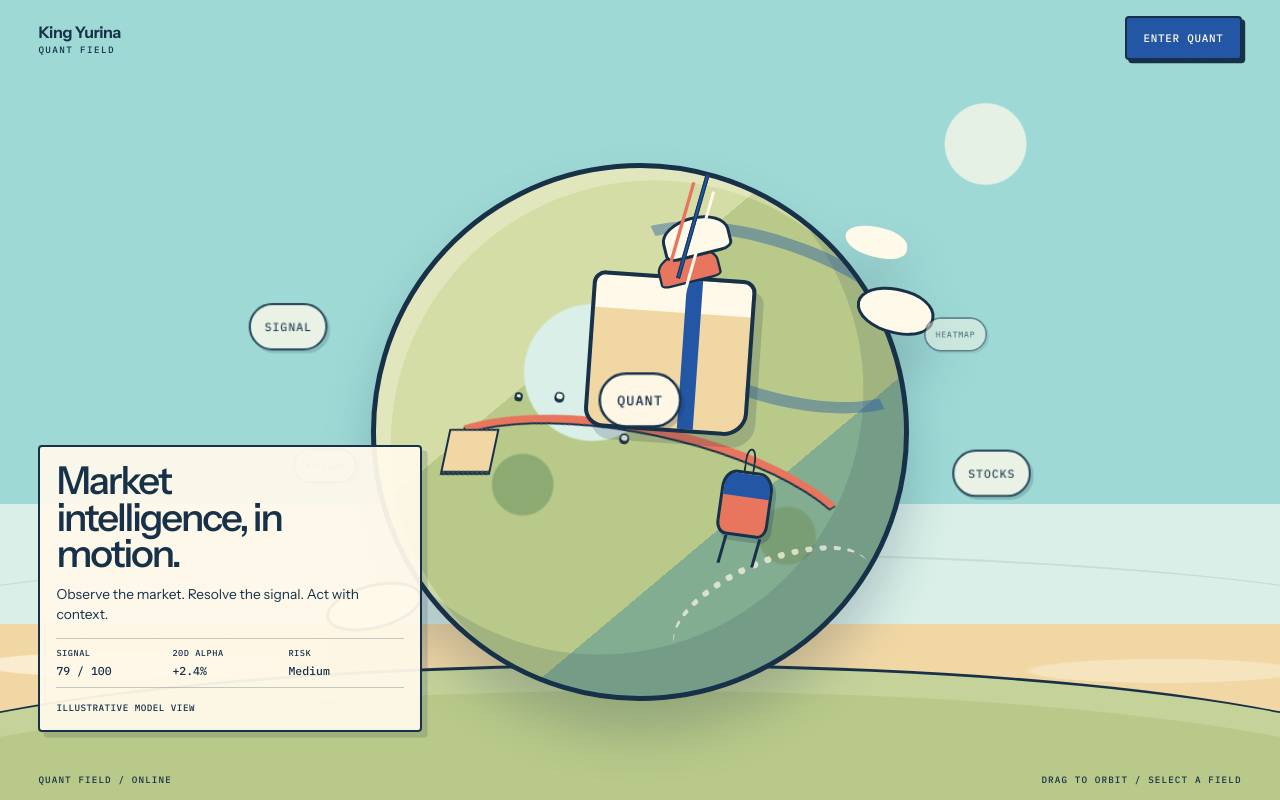
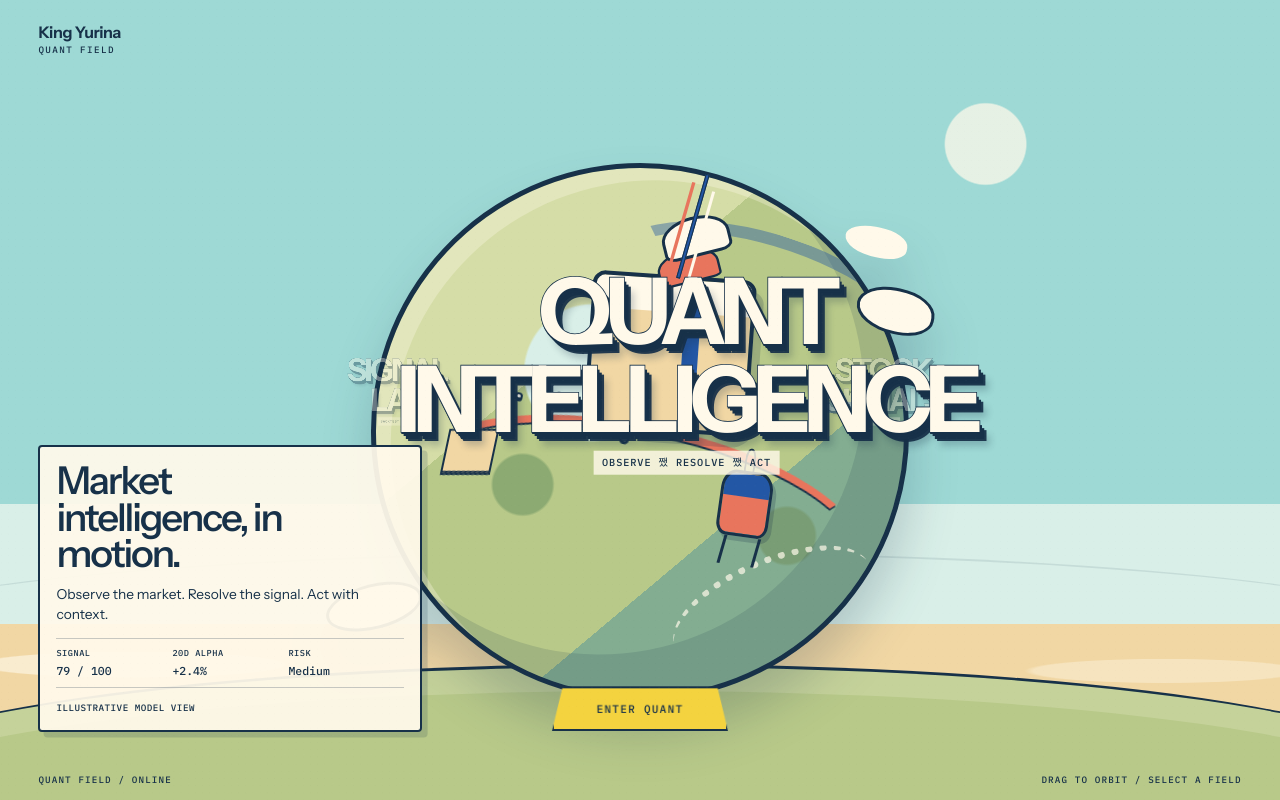
Before and after one commit to jeonghyun917/codex-demo, a Spring Boot app: page / in a window 1280 px wide. Run offline with Spring Boot 4, Linux system fonts and the light colour scheme; some of the project's set-up classes (security, data sources, template engines, error pages and the like) are left out, and stand-ins take their place; some libraries are stand-ins or nearby versions.

Commit message:
feat: center the quant product titles

```diff
--- a/src/main/resources/static/css/home-quant-planet.css
+++ b/src/main/resources/static/css/home-quant-planet.css
@@ -29,6 +29,7 @@
     --planet-warm: #f1d7a4;
     --planet-coral: #e8755d;
     --planet-blue: #2357a5;
+    --planet-action: #f4d33f;
     --planet-ink: #173149;
     --planet-paper: #fff9ea;
     --planet-positive: #2f8c73;
@@ -158,33 +159,49 @@ a {
 }
 
 .planet-primary-action {
+    position: absolute;
+    z-index: calc(var(--layer-content) + 2);
+    top: calc(54% + min(30.42vh, 26.71vw) + clamp(.75rem, 1.5vh, 1.25rem));
+    left: 50%;
     display: inline-flex;
+    width: min(11rem, calc(100vw - 2rem));
+    min-width: 44px;
     min-height: 44px;
-    width: fit-content;
-    padding: .75rem 1rem;
+    padding: .75rem 1.4rem;
     align-items: center;
     justify-content: center;
     border: 2px solid var(--planet-ink);
-    border-radius: .25rem;
-    box-shadow: .2rem .2rem 0 var(--planet-ink);
-    background: var(--planet-blue);
-    color: var(--planet-paper);
+    clip-path: polygon(7% 0, 93% 0, 100% 100%, 0 100%);
+    box-shadow: 0 .28rem 0 rgba(23, 49, 73, .28);
+    background: var(--planet-action);
+    color: var(--planet-ink);
     font: 500 .68rem/1 var(--planet-font-data);
-    letter-spacing: .07em;
+    letter-spacing: .12em;
+    pointer-events: auto;
     text-transform: uppercase;
+    transform: translateX(-50%) perspective(12rem) rotateX(-5deg);
+    transform-origin: center bottom;
     transition:
         box-shadow 180ms var(--planet-ease-out),
         transform 180ms var(--planet-ease-out);
 }
 
 .planet-primary-action:hover {
-    box-shadow: .1rem .1rem 0 var(--planet-ink);
-    transform: translate(.1rem, .1rem);
+    box-shadow: 0 .16rem 0 rgba(23, 49, 73, .32);
+    transform:
+        translateX(-50%)
+        translateY(.08rem)
+        perspective(12rem)
+        rotateX(-5deg);
 }
 
 .planet-primary-action:active {
     box-shadow: none;
-    transform: translate(.2rem, .2rem);
+    transform:
+        translateX(-50%)
+        translateY(.2rem)
+        perspective(12rem)
+        rotateX(-5deg);
 }
 
 .planet-experience {
@@ -547,106 +564,131 @@ a {
     position: absolute;
     z-index: var(--layer-content);
     inset: 0;
-    perspective: 1100px;
     pointer-events: none;
 }
 
-.product-orbit__link {
-    --orbit-x: 0px;
-    --orbit-y: 0px;
-    --orbit-z: 0px;
-    --orbit-scale: 1;
-    --orbit-opacity: 1;
-    --orbit-z-index: 1;
+.product-title {
     position: absolute;
     left: 50%;
-    top: 50%;
-    display: inline-flex;
+    top: 47%;
+    z-index: calc(var(--layer-content) + 1);
+    display: grid;
+    width: min(53.4vw, 60.84vh, 52rem);
     min-width: 44px;
     min-height: 44px;
-    padding: .55rem .8rem;
-    align-items: center;
-    justify-content: center;
-    border: 2px solid var(--planet-ink);
-    border-radius: 999px;
-    box-shadow: .16rem .16rem 0 rgba(23, 49, 73, .2);
-    background: rgba(255, 249, 234, .94);
+    align-content: center;
+    justify-items: center;
     color: var(--planet-ink);
-    font: 500 .67rem/1 var(--planet-font-data);
-    letter-spacing: .08em;
+    opacity: 0;
     pointer-events: auto;
-    transform:
-        translate(-50%, -50%)
-        translate3d(var(--orbit-x), var(--orbit-y), var(--orbit-z))
-        scale(var(--orbit-scale));
-    opacity: var(--orbit-opacity);
-    z-index: var(--orbit-z-index);
+    text-align: center;
+    transform: translate(-50%, -50%);
     transition:
-        background-color 180ms var(--planet-ease-out),
-        box-shadow 180ms var(--planet-ease-out),
-        color 180ms var(--planet-ease-out),
-        opacity 240ms linear,
-        transform 240ms var(--planet-ease-out);
-    will-change: opacity, transform;
+        left 420ms var(--planet-ease-out),
+        opacity 320ms linear,
+        top 420ms var(--planet-ease-out),
+        transform 420ms var(--planet-ease-out);
+    will-change: left, opacity, transform;
 }
 
-.product-orbit__link:nth-child(1) {
-    --orbit-x: min(33vw, 29rem);
-    --orbit-y: -7rem;
-    --orbit-z: 4rem;
-    --orbit-scale: 1.08;
-    --orbit-z-index: 6;
+.product-title__lines {
+    display: grid;
+    width: 100%;
+    justify-items: center;
 }
 
-.product-orbit__link:nth-child(2) {
-    --orbit-x: min(22vw, 20rem);
-    --orbit-y: 8rem;
-    --orbit-z: 2rem;
-    --orbit-scale: 1;
-    --orbit-z-index: 5;
+.product-title [data-title-line] {
+    display: block;
+    width: 100%;
+    color: var(--planet-paper);
+    font-size: clamp(2.7rem, 7.2vw, 7.6rem);
+    font-weight: 700;
+    letter-spacing: -.075em;
+    line-height: .72;
+    -webkit-text-stroke: clamp(1px, .12vw, 2px) var(--planet-ink);
+    paint-order: stroke fill;
+    text-shadow:
+        0 .025em 0 var(--planet-ink),
+        .025em .05em 0 var(--planet-ink),
+        .05em .075em 0 var(--planet-ink),
+        .075em .1em 0 rgba(23, 49, 73, .94),
+        .11em .15em .08em rgba(23, 49, 73, .24);
 }
 
-.product-orbit__link:nth-child(3) {
-    --orbit-x: max(-22vw, -20rem);
-    --orbit-y: 8rem;
-    --orbit-z: 0rem;
-    --orbit-scale: .92;
-    --orbit-opacity: .82;
-    --orbit-z-index: 4;
+.product-title [data-title-line] + [data-title-line] {
+    margin-top: .23em;
 }
 
-.product-orbit__link:nth-child(4) {
-    --orbit-x: max(-33vw, -29rem);
-    --orbit-y: -7rem;
-    --orbit-z: -2rem;
-    --orbit-scale: .84;
-    --orbit-opacity: .68;
-    --orbit-z-index: 3;
+.product-title__supporting {
+    margin-top: clamp(1rem, 2.4vh, 1.7rem);
+    padding: .32rem .55rem;
+    background: rgba(255, 249, 234, .82);
+    font: 500 clamp(.58rem, .8vw, .72rem)/1.3 var(--planet-font-data);
+    letter-spacing: .09em;
+    text-transform: uppercase;
 }
 
-.product-orbit__link:nth-child(5) {
-    --orbit-x: max(-18vw, -16rem);
-    --orbit-y: -13rem;
-    --orbit-z: -4rem;
-    --orbit-scale: .82;
-    --orbit-opacity: .62;
-    --orbit-z-index: 2;
+.product-title[data-product-position="active"] {
+    left: 50%;
+    top: 47%;
+    z-index: calc(var(--layer-content) + 2);
+    opacity: 1;
+    transform: translate(-50%, -50%) scale(1);
 }
 
-.product-orbit__link:nth-child(6) {
-    --orbit-x: min(18vw, 16rem);
-    --orbit-y: -13rem;
-    --orbit-z: -2rem;
-    --orbit-scale: .9;
-    --orbit-opacity: .74;
-    --orbit-z-index: 3;
+.product-title[data-product-position="previous"] {
+    left: calc(50% - min(26.7vw, 30.42vh));
+    top: 49%;
+    z-index: var(--layer-content);
+    opacity: .36;
+    transform: translate(-50%, -50%) scale(.34) rotateY(12deg);
 }
 
-.product-orbit__link:hover,
-.product-orbit__link:focus-visible {
-    box-shadow: .25rem .25rem 0 var(--planet-ink);
-    background: var(--planet-blue);
-    color: var(--planet-paper);
+.product-title[data-product-position="next"] {
+    left: calc(50% + min(26.7vw, 30.42vh));
+    top: 49%;
+    z-index: var(--layer-content);
+    opacity: .36;
+    transform: translate(-50%, -50%) scale(.34) rotateY(-12deg);
+}
+
+.product-title[data-product-position="hidden"]:not(:focus) {
+    left: -100vw;
+    top: 0;
+    width: 1px;
+    height: 1px;
+    min-width: 0;
+    min-height: 0;
+    padding: 0;
+    margin: -1px;
+    overflow: hidden;
+    clip: rect(0 0 0 0);
+    clip-path: inset(50%);
+    opacity: 0;
+    transform: none;
+    white-space: nowrap;
+}
+
+.product-title:focus {
+    left: 50%;
+    top: 47%;
+    z-index: calc(var(--layer-content) + 3);
+    width: min(53.4vw, 60.84vh, 52rem);
+    height: auto;
+    min-width: 44px;
+    min-height: 44px;
+    margin: 0;
+    overflow: visible;
+    clip: auto;
+    clip-path: none;
+    opacity: 1;
+    transform: translate(-50%, -50%) scale(1);
+    white-space: normal;
+}
+
+.product-title:hover .product-title__supporting,
+.product-title:focus-visible .product-title__supporting {
+    background: var(--planet-action);
 }
 
 .home-semantic-summary {
--- a/src/main/resources/templates/index.html
+++ b/src/main/resources/templates/index.html
@@ -6,8 +6,8 @@
     <meta name="theme-color" content="#9ed9d5">
     <title>King Yurina | Quant Intelligence</title>
     <link rel="stylesheet"
-          th:href="@{/css/home-quant-planet.css(v='2026072607')}"
-          href="../static/css/home-quant-planet.css?v=2026072607">
+          th:href="@{/css/home-quant-planet.css(v='2026072608')}"
+          href="../static/css/home-quant-planet.css?v=2026072608">
 </head>
 <body class="home-page home-quant-planet home-quant-fullscreen">
 <a class="home-skip" href="#product-orbit">Skip to product navigation</a>
@@ -16,7 +16,6 @@
     <a class="home-brand" href="/" aria-label="King Yurina home">
         <span>King Yurina</span><small>QUANT FIELD</small>
     </a>
-    <a class="planet-primary-action" href="/quant">Enter Quant</a>
 </header>
 
 <main id="main-content" class="planet-experience"
@@ -38,21 +37,80 @@
 
     <nav id="product-orbit" class="product-orbit"
          data-product-orbit aria-label="Product navigation">
-        <a class="product-orbit__link" data-product-orbit-link
-           aria-label="Open Quant Intelligence" href="/quant">QUANT</a>
-        <a class="product-orbit__link" data-product-orbit-link
-           aria-label="Open Stocks" href="/stocks">STOCKS</a>
-        <a class="product-orbit__link" data-product-orbit-link
+        <a class="product-title"
+           data-product-title-link data-product-orbit-link
+           data-product-position="active"
+           aria-current="page"
+           aria-label="Open Quant Intelligence" href="/quant">
+            <span class="product-title__lines" aria-hidden="true">
+                <span data-title-line data-extrude="QUANT">QUANT</span>
+                <span data-title-line
+                      data-extrude="INTELLIGENCE">INTELLIGENCE</span>
+            </span>
+            <span class="product-title__supporting"
+                  data-title-supporting>Observe 쨌 Resolve 쨌 Act</span>
+        </a>
+        <a class="product-title"
+           data-product-title-link data-product-orbit-link
+           data-product-position="next"
+           aria-label="Open Stock Signals" href="/stocks">
+            <span class="product-title__lines" aria-hidden="true">
+                <span data-title-line data-extrude="STOCK">STOCK</span>
+                <span data-title-line data-extrude="SIGNALS">SIGNALS</span>
+            </span>
+            <span class="product-title__supporting"
+                  data-title-supporting>Market field</span>
+        </a>
+        <a class="product-title"
+           data-product-title-link data-product-orbit-link
+           data-product-position="hidden"
            aria-label="Open Market Heatmap"
-           href="/stocks/heatmap?index=SP500">HEATMAP</a>
-        <a class="product-orbit__link" data-product-orbit-link
-           aria-label="Open ETF Radar" href="/etfs">ETF</a>
-        <a class="product-orbit__link" data-product-orbit-link
-           aria-label="Open Strategy Atelier" href="/atelier">ATELIER</a>
-        <a class="product-orbit__link" data-product-orbit-link
-           aria-label="Open Signal Backtest"
-           href="/signals/backtest">SIGNAL</a>
+           href="/stocks/heatmap?index=SP500">
+            <span class="product-title__lines" aria-hidden="true">
+                <span data-title-line data-extrude="MARKET">MARKET</span>
+                <span data-title-line data-extrude="HEATMAP">HEATMAP</span>
+            </span>
+            <span class="product-title__supporting"
+                  data-title-supporting>S&amp;P 500 field</span>
+        </a>
+        <a class="product-title"
+           data-product-title-link data-product-orbit-link
+           data-product-position="hidden"
+           aria-label="Open ETF Radar" href="/etfs">
+            <span class="product-title__lines" aria-hidden="true">
+                <span data-title-line data-extrude="ETF">ETF</span>
+                <span data-title-line data-extrude="RADAR">RADAR</span>
+            </span>
+            <span class="product-title__supporting"
+                  data-title-supporting>Allocation field</span>
+        </a>
+        <a class="product-title"
+           data-product-title-link data-product-orbit-link
+           data-product-position="hidden"
+           aria-label="Open Strategy Atelier" href="/atelier">
+            <span class="product-title__lines" aria-hidden="true">
+                <span data-title-line
+                      data-extrude="STRATEGY">STRATEGY</span>
+                <span data-title-line data-extrude="ATELIER">ATELIER</span>
+            </span>
+            <span class="product-title__supporting"
+                  data-title-supporting>Research field</span>
+        </a>
+        <a class="product-title"
+           data-product-title-link data-product-orbit-link
+           data-product-position="previous"
+           aria-label="Open Signal Lab" href="/signals/backtest">
+            <span class="product-title__lines" aria-hidden="true">
+                <span data-title-line data-extrude="SIGNAL">SIGNAL</span>
+                <span data-title-line data-extrude="LAB">LAB</span>
+            </span>
+            <span class="product-title__supporting"
+                  data-title-supporting>Backtest field</span>
+        </a>
     </nav>
+
+    <a class="planet-primary-action"
+       data-enter-quant href="/quant">ENTER QUANT</a>
 
     <section class="home-semantic-summary" data-home-semantic-summary>
         <h1 id="home-title">Market intelligence, in motion.</h1>
@@ -75,23 +133,6 @@
     <style>
         .planet-intro-loader { display: none !important; }
         .home-semantic-summary { visibility: visible !important; }
-        .product-orbit {
-            position: absolute !important;
-            z-index: calc(var(--layer-content) + 1) !important;
-            inset: 5rem 0 auto !important;
-            display: grid !important;
-            grid-template-columns: repeat(3, minmax(5rem, 1fr));
-            align-content: start;
-            justify-content: space-between;
-            gap: .5rem;
-            padding: .5rem 1rem;
-        }
-        .product-orbit__link {
-            position: relative !important;
-            inset: auto !important;
-            transform: none !important;
-            opacity: 1 !important;
-        }
     </style>
 </noscript>
 <script th:src="@{/vendor/motion/motion.js(v='12.29.2')}"
```
Also changed, not shown: other parts of src/main/resources/static/css/home-quant-planet.css (+27 -42 lines), 1 other file.
